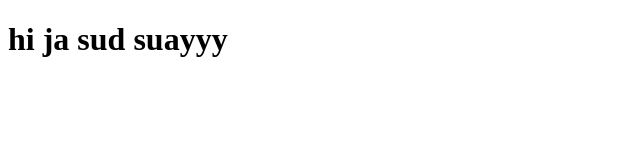
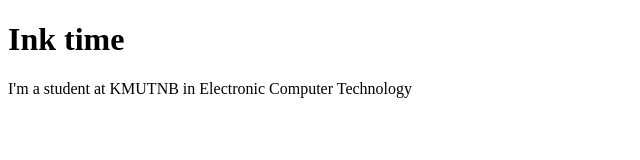
Before and after one commit to kuntida0709/github-desktop-project, a plain HTML site: page index.html in a window 1280 px wide. Shown: the whole page, without its empty margins (0-640 px from the left). Drawn offline with Linux system fonts and the light colour scheme.

Commit message:
Add infomation
add infomation

```diff
--- a/index.html
+++ b/index.html
@@ -6,6 +6,7 @@
     <title>Document</title>
 </head>
 <body>
-    <h1>hi ja sud suayyy</h1>
+    <h1>Ink time</h1>
+    <p>I'm a student at KMUTNB in Electronic Computer Technology</p>
 </body>
 </html>
```
